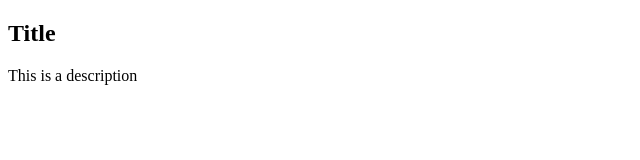
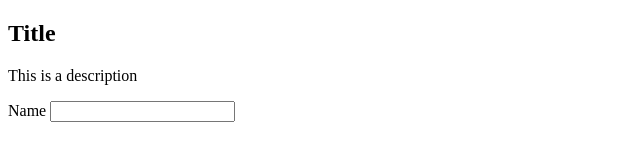
Before and after one commit to hagnerd/survey-form, a plain HTML site: page index.html in a window 1280 px wide. Shown: the whole page, without its empty margins (0-640 px from the left). Drawn offline with Linux system fonts and the light colour scheme.

Commit message:
Pass content test 5

```diff
--- a/index.html
+++ b/index.html
@@ -27,6 +27,9 @@
     </p>
 
     <form id="survey-form">
+      <label for="name">Name</label>
+      <input type="text" id="name" name="name" required/>
+      </label>
     </form>
 
   </main>
```
